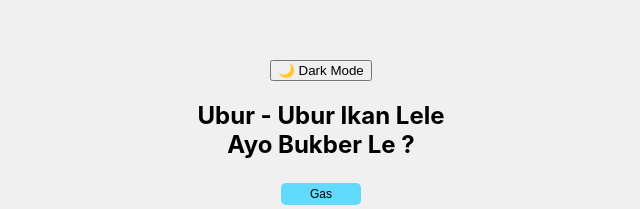
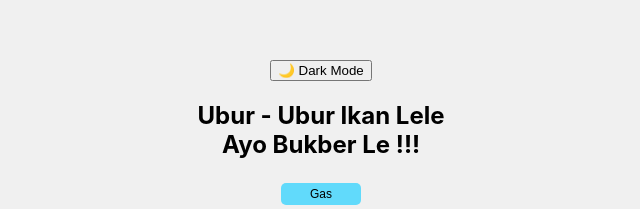
Before and after one commit to risman573/voting-app, a React (Create React App) app: page / in a window 1280 px wide. Shown: the part 134-343 px from the top of the page, without its empty margins (319-959 px from the left). Built offline with nearby package versions, Linux system fonts and the light colour scheme; no server answers.

Commit message:
Initial commit

```diff
--- a/src/App.js
+++ b/src/App.js
@@ -149,7 +149,7 @@ function App() {
         </button>
         <h2>
           Ubur - Ubur Ikan Lele <br/>
-          Ayo Bukber Le ?
+          Ayo Bukber Le !!!
         </h2>
         <div className="vote-buttons">
           <button onClick={() => handleVote('Gas')}>Gas</button>
```
